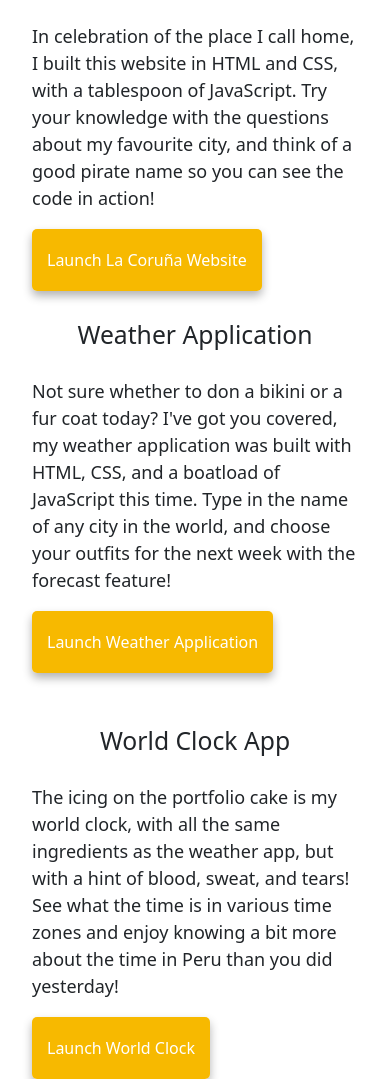
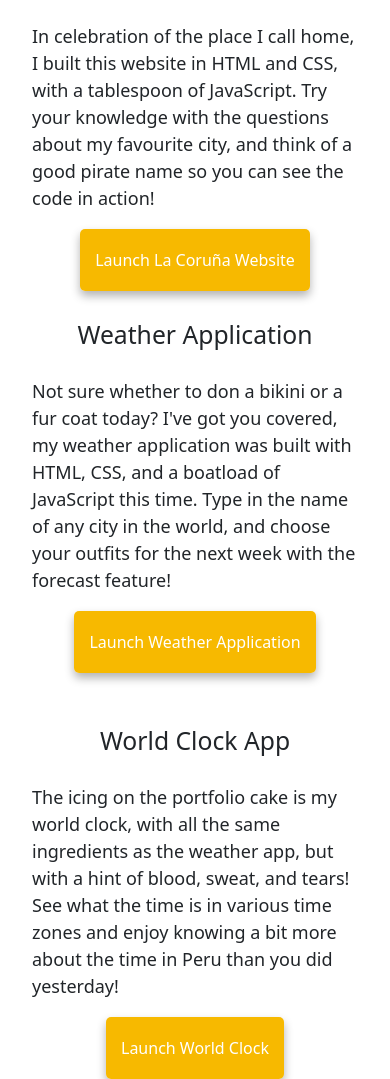
Before and after one commit to carolineflora95/Portfolio-project, a plain HTML site: page index.html in a window 390 px wide. Shown: the part 371-1450 px from the top of the page. Drawn offline with nearby package versions, Linux system fonts and the light colour scheme.

Commit message:
fixed responsive issues

```diff
--- a/index.html
+++ b/index.html
@@ -78,7 +78,7 @@
             with the questions about my favourite city, and think of a good
             pirate name so you can see the code in action!
           </p>
-          <div>
+          <div class="linkDiv">
             <a href="https://cityapplication.vercel.app/" class="linkButton"
               >Launch La Coruña Website</a
             >
@@ -97,7 +97,7 @@
             the world, and choose your outfits for the next week with the
             forecast feature!
           </p>
-          <div>
+          <div class="linkDiv">
             <a
               href="https://vanilla-weather-application.vercel.app/"
               class="linkButton"
@@ -136,7 +136,7 @@
             tears! See what the time is in various time zones and enjoy knowing
             a bit more about the time in Peru than you did yesterday!
           </p>
-          <div>
+          <div class="linkDiv">
             <a
               href="https://world-clock-project.vercel.app/index.html"
               class="linkButton"
--- a/styles.css
+++ b/styles.css
@@ -94,11 +94,17 @@ p {
   border-radius: 5px;
   margin: 20px;
 }
-@media (max-width: 500px) {
+@media (max-width: 780px) {
   body {
     text-align: center;
   }
   .imageC {
     display: none;
   }
+  .linkButton {
+    margin: 8px;
+  }
+  .linkDiv {
+    text-align: center;
+  }
 }
```
